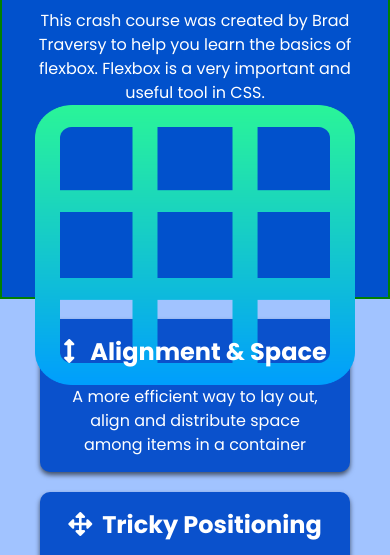
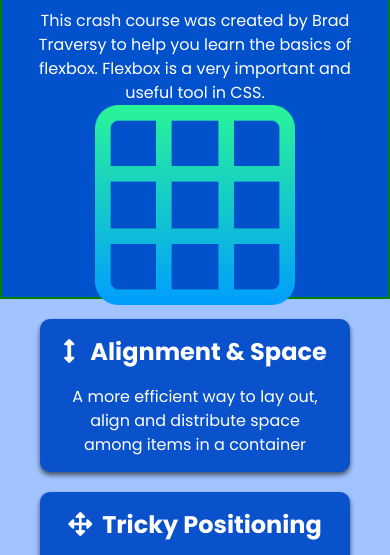
Before and after one commit to rhythm2107/landing-page-flexbox, a plain HTML site: page index.html in a window 390 px wide. Shown: the part 261-816 px from the top of the page. Drawn offline with Linux system fonts and the light colour scheme.

Commit message:
Adding another media query

```diff
--- a/styles.css
+++ b/styles.css
@@ -83,7 +83,7 @@ ul {
 }
 
 .header img {
-    width: 320px;
+    width: 280px;
     height: 280px;
     margin: 0px 50px;
 }
@@ -129,3 +129,10 @@ ul {
         text-align: center;
     }
 }
+
+@media(max-width: 614px) {
+    .header img {
+        width: 200px;
+        height: 200px;
+    }
+}
```
